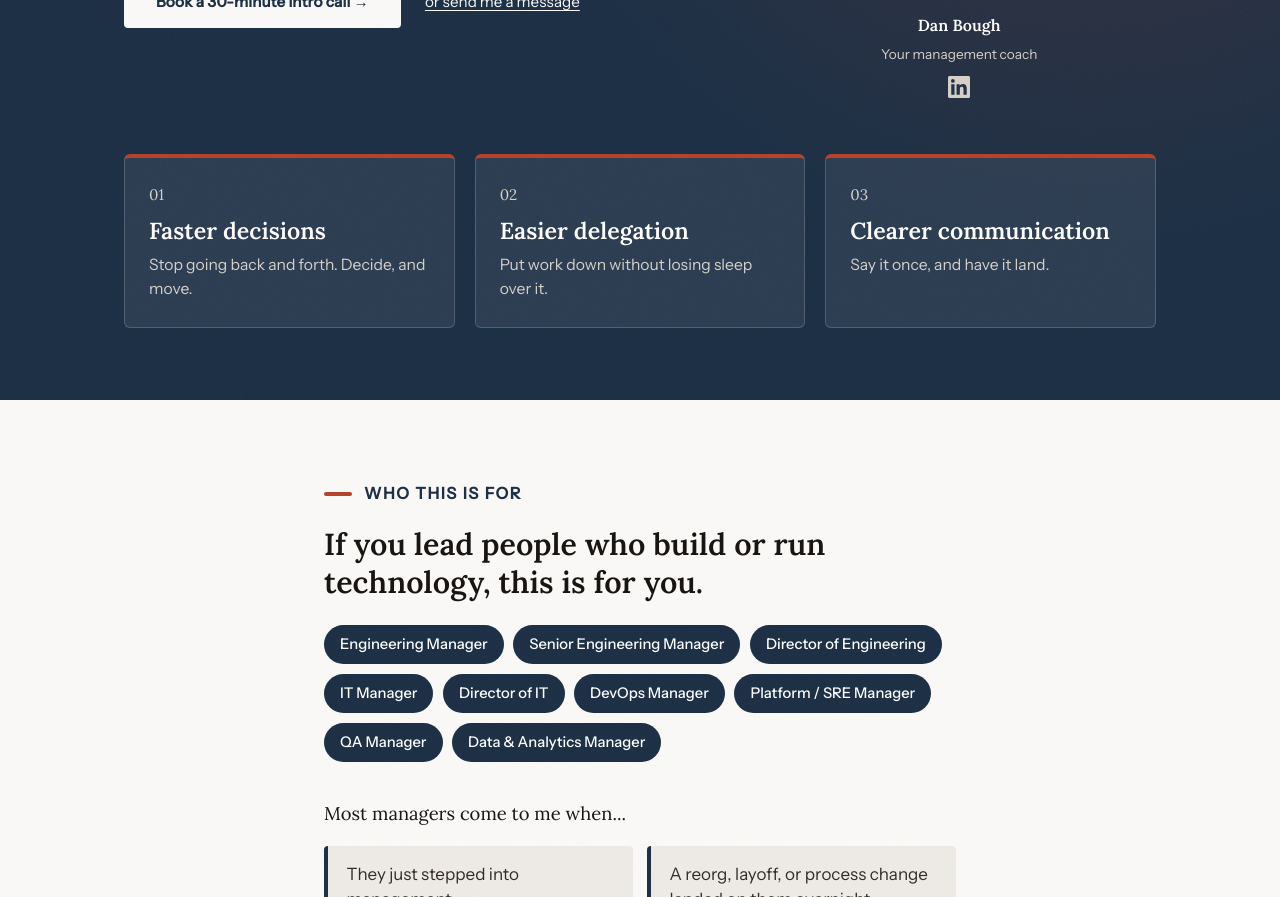
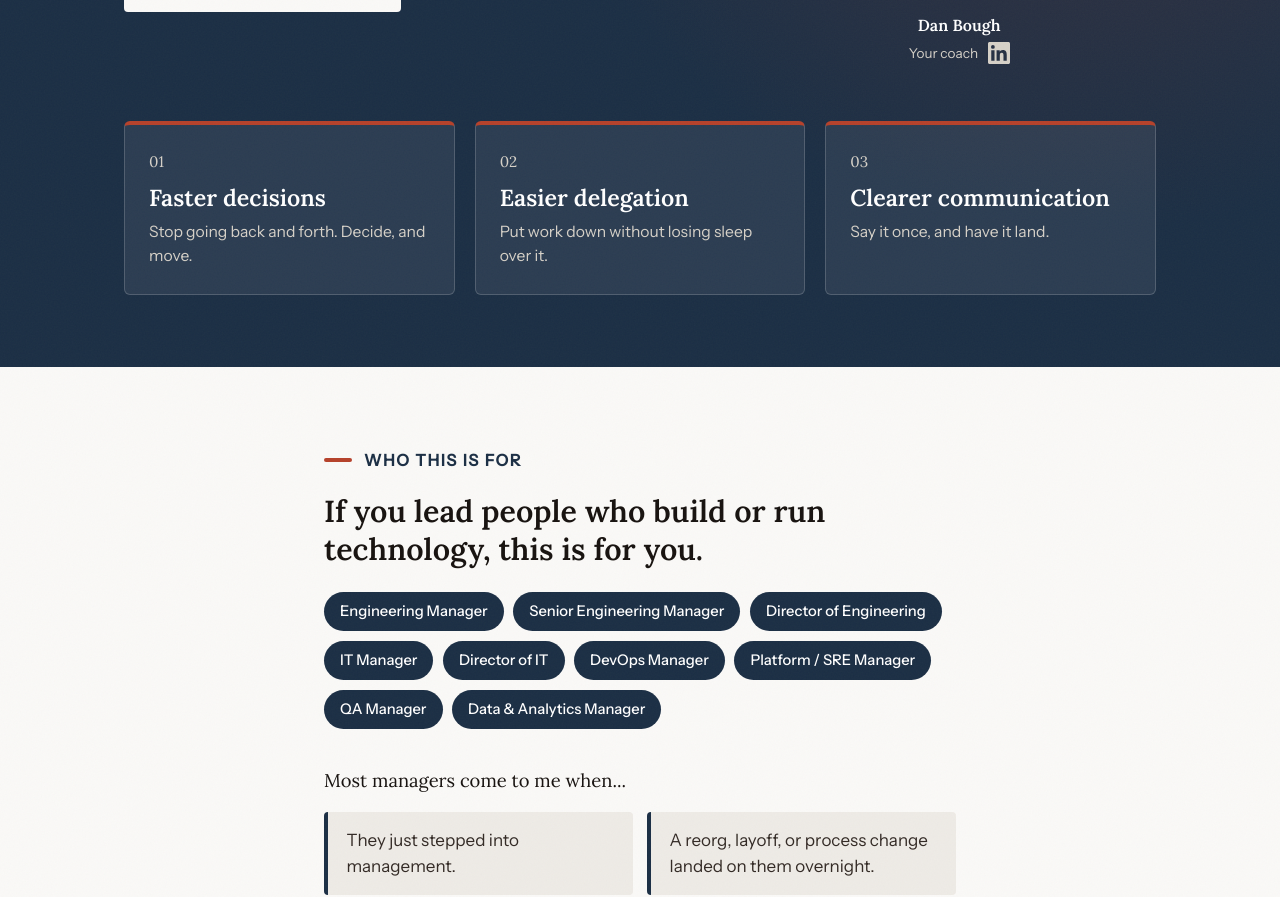
Before and after one commit to dbough/completely-human-coaching-com, a Jekyll site: the page built from tech-managers/index.html, in a window 1280 px wide and 1400 px high, cut to the strip 503-1400 px from the top of the window. Built offline with Jekyll 4.4.1, drawn with Linux system fonts in a browser that asks for light colours.

Commit message:
Use "Your coach" caption with LinkedIn icon to its right
Co-Authored-By: Claude Sonnet 5.5 <noreply@anthropic.com>

```diff
--- a/tech-managers/index.html
+++ b/tech-managers/index.html
@@ -31,10 +31,9 @@ og_image: "https://completelyhumancoaching.com/og-image.png"
         </div>
         <p class="hero-photo-caption">
           <span class="hero-photo-name">Dan Bough</span>
-          <span class="hero-photo-title">Your management coach</span>
-          <a class="hero-linkedin" href="https://www.linkedin.com/in/dan-bough/" target="_blank" rel="noopener" aria-label="Dan Bough on LinkedIn">
+          <span class="hero-photo-role"><span class="hero-photo-title">Your coach</span><a class="hero-linkedin" href="https://www.linkedin.com/in/dan-bough/" target="_blank" rel="noopener" aria-label="Dan Bough on LinkedIn">
             <svg viewBox="0 0 24 24" width="22" height="22" fill="currentColor" aria-hidden="true" focusable="false"><path d="M20.45 20.45h-3.56v-5.57c0-1.33-.03-3.04-1.85-3.04-1.86 0-2.14 1.45-2.14 2.94v5.67H9.35V9h3.41v1.56h.05c.48-.9 1.64-1.85 3.37-1.85 3.6 0 4.27 2.37 4.27 5.46v6.28zM5.34 7.43a2.06 2.06 0 1 1 0-4.12 2.06 2.06 0 0 1 0 4.12zM7.12 20.45H3.56V9h3.56v11.45zM22.22 0H1.77C.79 0 0 .77 0 1.73v20.54C0 23.23.79 24 1.77 24h20.45c.98 0 1.78-.77 1.78-1.73V1.73C24 .77 23.2 0 22.22 0z"/></svg>
-          </a>
+          </a></span>
         </p>
       </div>
     </div>
--- a/tech-managers/style.css
+++ b/tech-managers/style.css
@@ -145,10 +145,20 @@ section h2 {
   margin-top: 0.15rem;
 }
 
+.hero-photo-role {
+  display: flex;
+  align-items: center;
+  justify-content: center;
+  gap: 0.6rem;
+  margin-top: 0.15rem;
+}
+
+.hero-photo-role .hero-photo-title {
+  margin-top: 0;
+}
+
 .hero-linkedin {
-  display: flex;
-  justify-content: center;
-  margin-top: 0.5rem;
+  display: inline-flex;
   color: var(--sand);
   transition: color 0.2s;
 }
```
